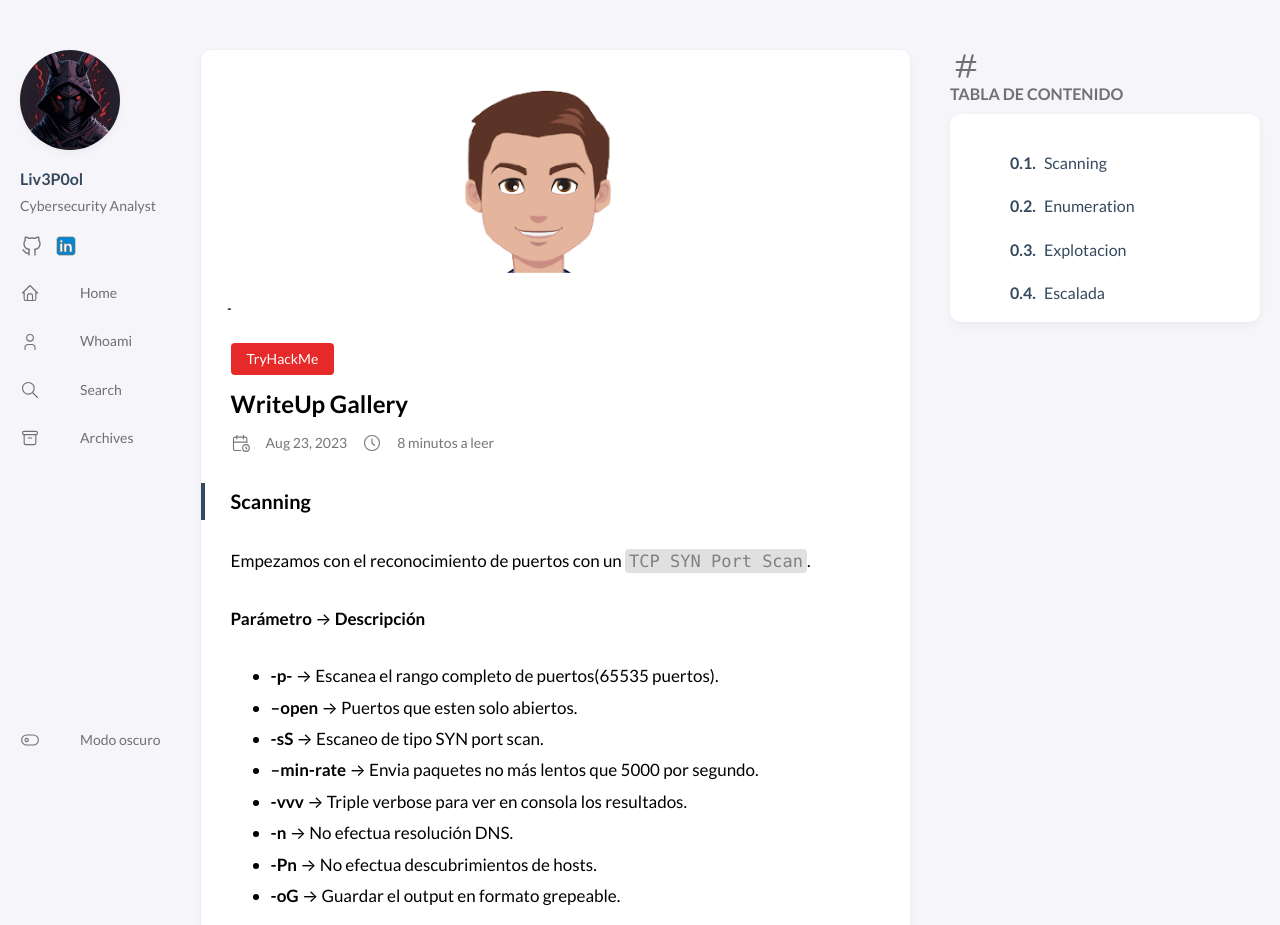
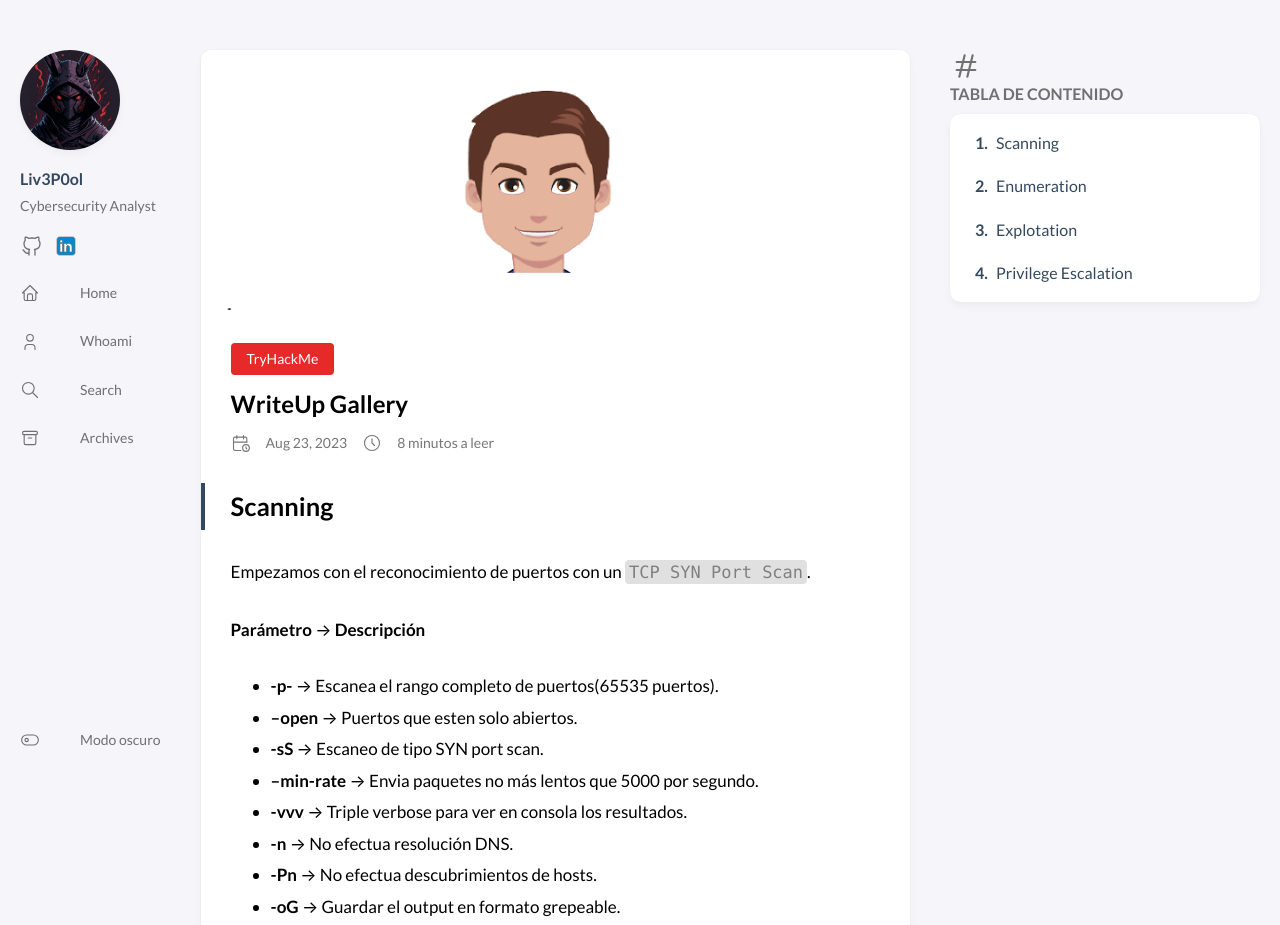
Before and after one commit to Liv3P0ol/Liv3P0ol, a plain HTML site: page p/writeup-gallery/index.html in a window 1280 px wide. Shown: the top 925 px of the page. Drawn offline with Linux system fonts and the light colour scheme; some packages are replaced by stand-ins of ours; a script that the page names is missing.

Commit message:
Add files via upload

```diff
--- a/p/writeup-gallery/index.html
+++ b/p/writeup-gallery/index.html
@@ -246,14 +246,10 @@ Parámetro → Descripción
         <div class="widget--toc">
             <nav id="TableOfContents">
   <ol>
-    <li>
-      <ol>
-        <li><a href="#scanning">Scanning</a></li>
-        <li><a href="#enumeration">Enumeration</a></li>
-        <li><a href="#explotacion">Explotacion</a></li>
-        <li><a href="#escalada">Escalada</a></li>
-      </ol>
-    </li>
+    <li><a href="#scanning">Scanning</a></li>
+    <li><a href="#enumeration">Enumeration</a></li>
+    <li><a href="#explotation">Explotation</a></li>
+    <li><a href="#privilege-escalation">Privilege Escalation</a></li>
   </ol>
 </nav>
         </div>
@@ -345,7 +341,7 @@ Parámetro → Descripción
     <section class="article-content">
 
 
-    <h3 id="scanning">Scanning</h3>
+    <h2 id="scanning">Scanning</h2>
 <p>Empezamos con el reconocimiento de puertos con un <code>TCP SYN Port Scan</code>.</p>
 <p><strong>Parámetro</strong> → <strong>Descripción</strong></p>
 <ul>
@@ -416,7 +412,7 @@ Parámetro → Descripción
 </span></span><span class="line"><span class="cl"><span class="p">|</span>_      httponly flag not <span class="nb">set</span>
 </span></span></code></pre></td></tr></table>
 </div>
-</div><h3 id="enumeration">Enumeration</h3>
+</div><h2 id="enumeration">Enumeration</h2>
 <p>Como podemos ver en el escaneo de <code>nmap</code> hay dos puertos abiertos, los cuales ambos son servicios webs.Si visitamos el primer servicio web veremos que se nos muestra la pagina por defecto de <strong>Apache2</strong>. Sin embargo, si visitamos el segundo servicio corriendo en el puerto 8080, vemos que nos redirije a una pagina de autenticación.</p>
 <p><img src="/p/writeup-gallery/images/1.png"
 	width="1577"
@@ -469,7 +465,7 @@ Parámetro → Descripción
 		data-flex-basis="605px"
 
 ></p>
-<h3 id="explotacion">Explotacion</h3>
+<h2 id="explotation">Explotation</h2>
 <p>Si nos vamos moviendo por los menús de la página vemos que en el sitio de Albums hay una opción de uploads. Probamos a subir una reversell de php, en cual hay que cambiar algunos valores como la <strong>IP</strong> y el <strong>PUERTO</strong> al cual queremos que nos envie la reverse shell.</p>
 <p><a class="link" href="https://github.com/pentestmonkey/php-reverse-shell/blob/master/php-reverse-shell.php"  target="_blank" rel="noopener"
     >https://github.com/pentestmonkey/php-reverse-shell/blob/master/php-reverse-shell.php</a></p>
@@ -498,7 +494,7 @@ Parámetro → Descripción
 
 ></p>
 <p>Nos ponemos en escucha con <code>nc</code> en el <strong>PUERTO</strong> e <strong>IP</strong> que hemos puesto en el archivo php que hemos subido a la web y obtendremos una shell.</p>
-<h3 id="escalada">Escalada</h3>
+<h2 id="privilege-escalation">Privilege Escalation</h2>
 <p>Recibimos la shell, pero esta shell es muy inestable por lo que vamos a hacer un tratamiento de la <strong>TTY</strong> para no tener futuros problemas con la shell.</p>
 <div class="highlight"><div class="chroma">
 <table class="lntable"><tr><td class="lntd">
```
